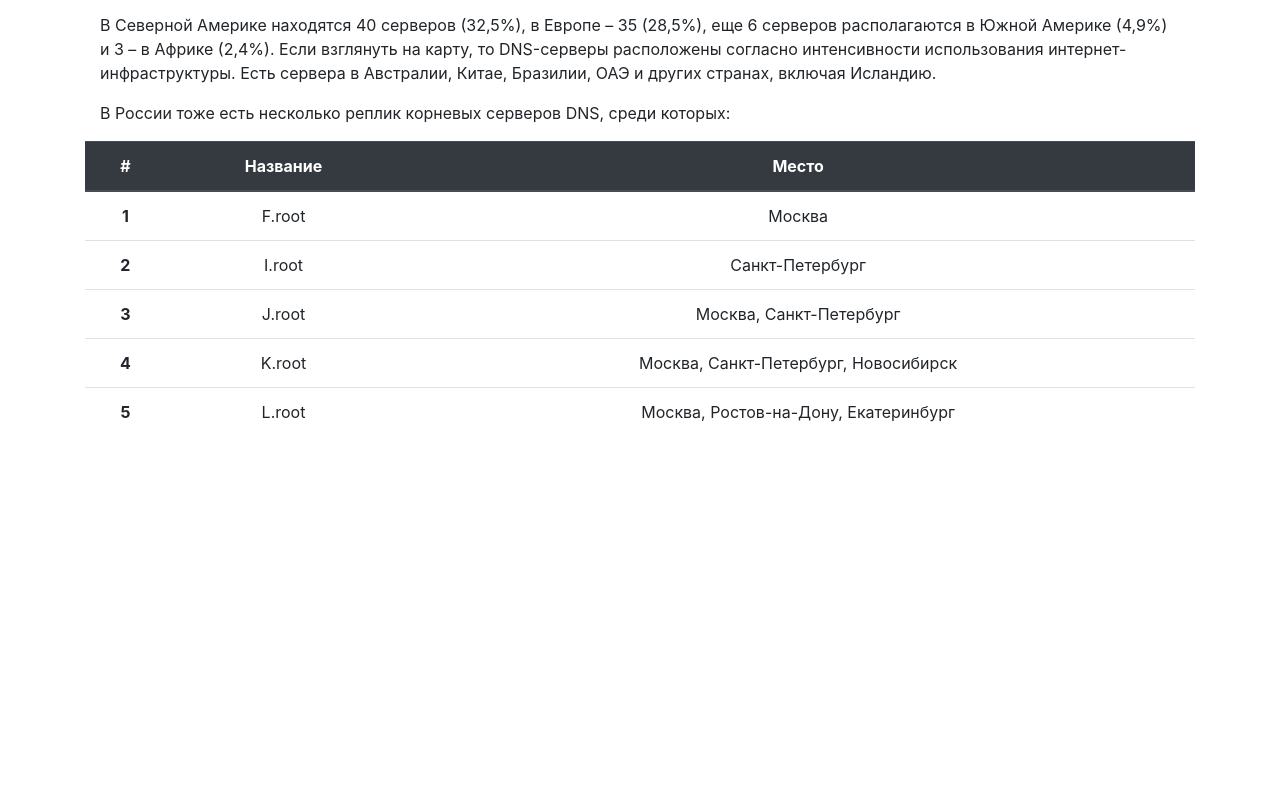
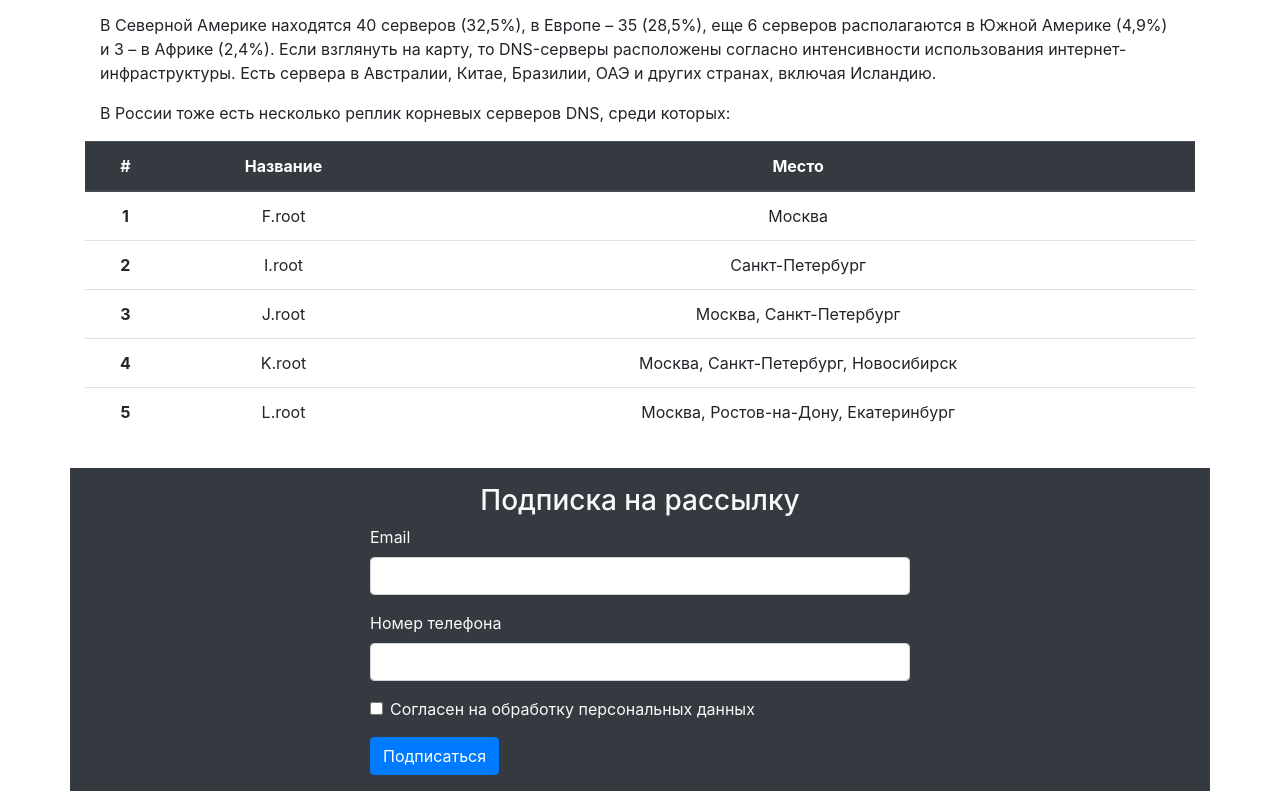
Before and after one commit to Kozeymak/Lab6, a plain HTML site: page index.html in a window 1280 px wide. Shown: the part 2198-2989 px from the top of the page. Before the commit the page ends 2666 px from the top, so only its background shows below. Drawn offline with nearby package versions, Linux system fonts and the light colour scheme.

Commit message:
внес футер

```diff
--- a/index.html
+++ b/index.html
@@ -201,6 +201,27 @@
             </div>
         </div>
 
+        <footer class="row pt-3 pb-3 bg-dark justify-content-center text-light">
+            <h3 class="col-12 text-center" id="link5">Подписка на рассылку</h3>
+            <form class="col-xl-6 col-12 col-md-8">
+                <div class="form-group">
+                    <label for="email">Email</label>
+                    <input type="email" class="form-control" id="email" aria-describedby="emailHelp">
+                </div>
+                <div class="form-group">
+                    <label for="number">Номер телефона</label>
+                    <input type="number" class="form-control" id="number">
+                </div>
+                <div class="form-group form-check">
+                    <input type="checkbox" class="form-check-input" id="exampleCheck1">
+                    <label class="form-check-label" for="exampleCheck1">Согласен на обработку персональных данных</label>
+                </div>
+                <button type="button" class="btn btn-primary" data-toggle="modal" data-target="#modal">
+                    Подписаться
+                </button>
+            </form>
+        </footer>
+
 
 
 
```
